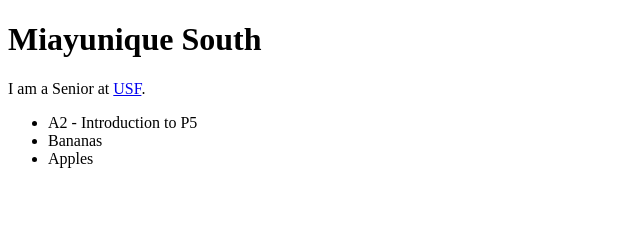
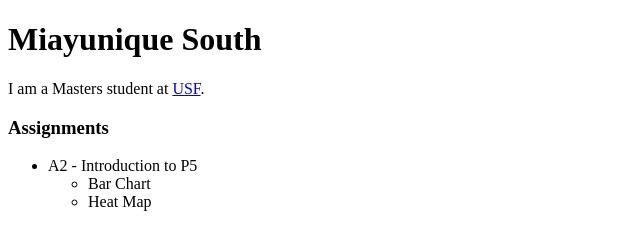
Before and after one commit to msouth-code/msouth-code.github.io, a plain HTML site: page index.html in a window 1280 px wide. Shown: the whole page, without its empty margins (0-640 px from the left). Drawn offline with Linux system fonts and the light colour scheme.

Commit message:
Update index.html

```diff
--- a/index.html
+++ b/index.html
@@ -10,12 +10,15 @@
 
 <h1>Miayunique South</h1>
 
-I am a Senior at <a href="https://www.usfca.edu">USF</a>.
+I am a Masters student at <a href="https://www.usfca.edu">USF</a>.
 
+<h3>Assignments</h3>
 <ul>
     <li>A2 - Introduction to P5</li>
-    <li>Bananas</li>
-    <li>Apples</li>
+    <ul>
+        <li>Bar Chart</li>
+        <li>Heat Map</li>
+    </ul
 </ul>
 
 </body>
```
